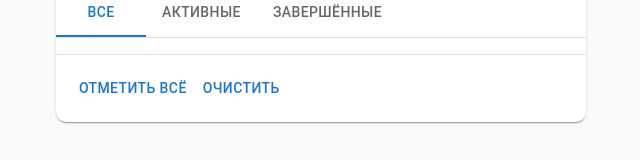
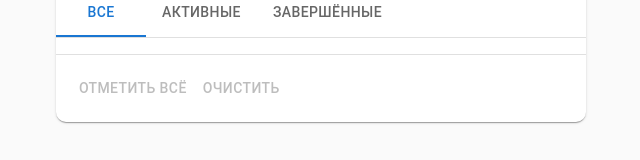
Before and after one commit to alexdermenji/redux-todo, a React (Create React App) app: page / in a window 1280 px wide. Shown: the part 153-313 px from the top of the page, without its empty margins (319-959 px from the left). Built offline with nearby package versions, Linux system fonts and the light colour scheme.

Commit message:
disabled buttons

```diff
--- a/src/App.js
+++ b/src/App.js
@@ -134,10 +134,12 @@ function App() {
         </List>
         <Divider />
         <div className='check-buttons'>
-          <Button onClick={tickAllTasks}>
+          <Button disabled={!state.length} onClick={tickAllTasks}>
             {allCompleted ? 'Снять отметки' : 'Отметить всё'}
           </Button>
-          <Button onClick={clearAllTasks}>Очистить</Button>
+          <Button disabled={!state.length} onClick={clearAllTasks}>
+            Очистить
+          </Button>
         </div>
       </Paper>
     </div>
```
